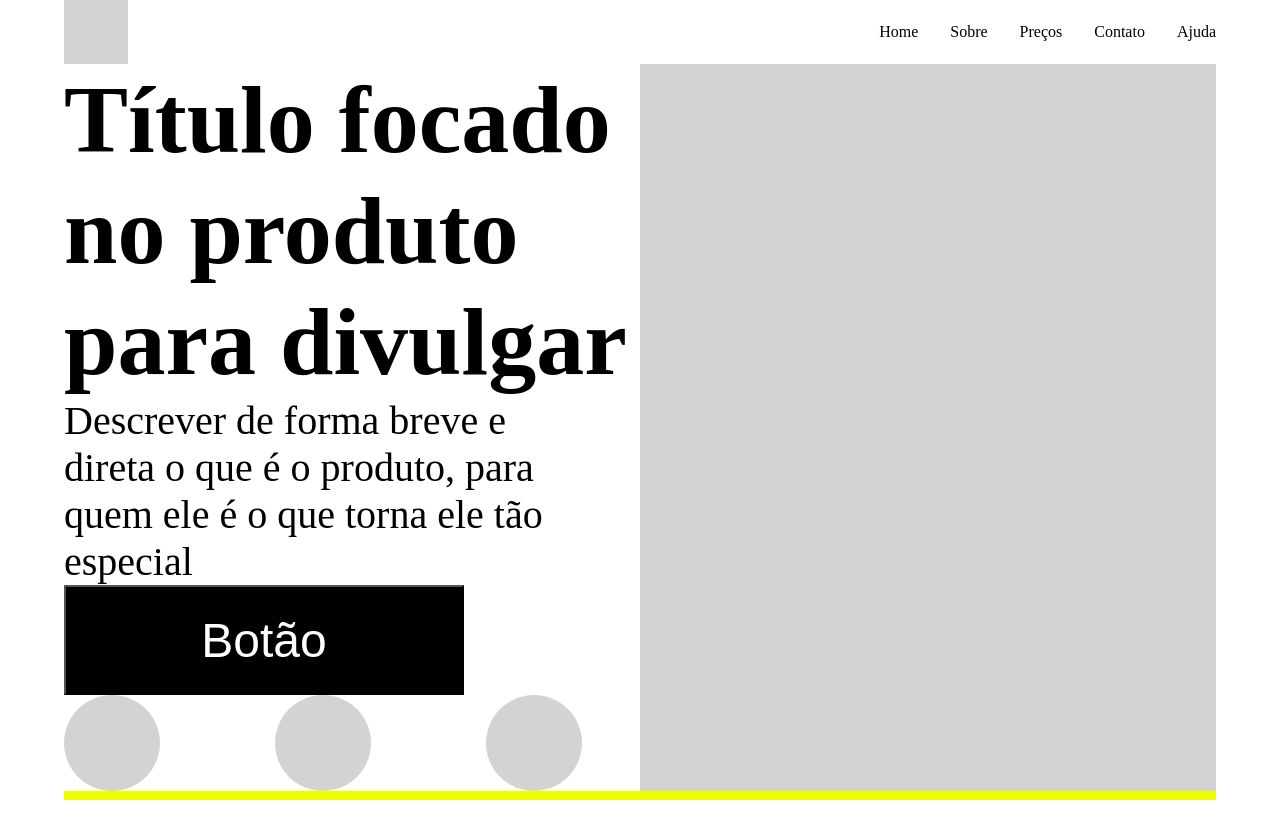
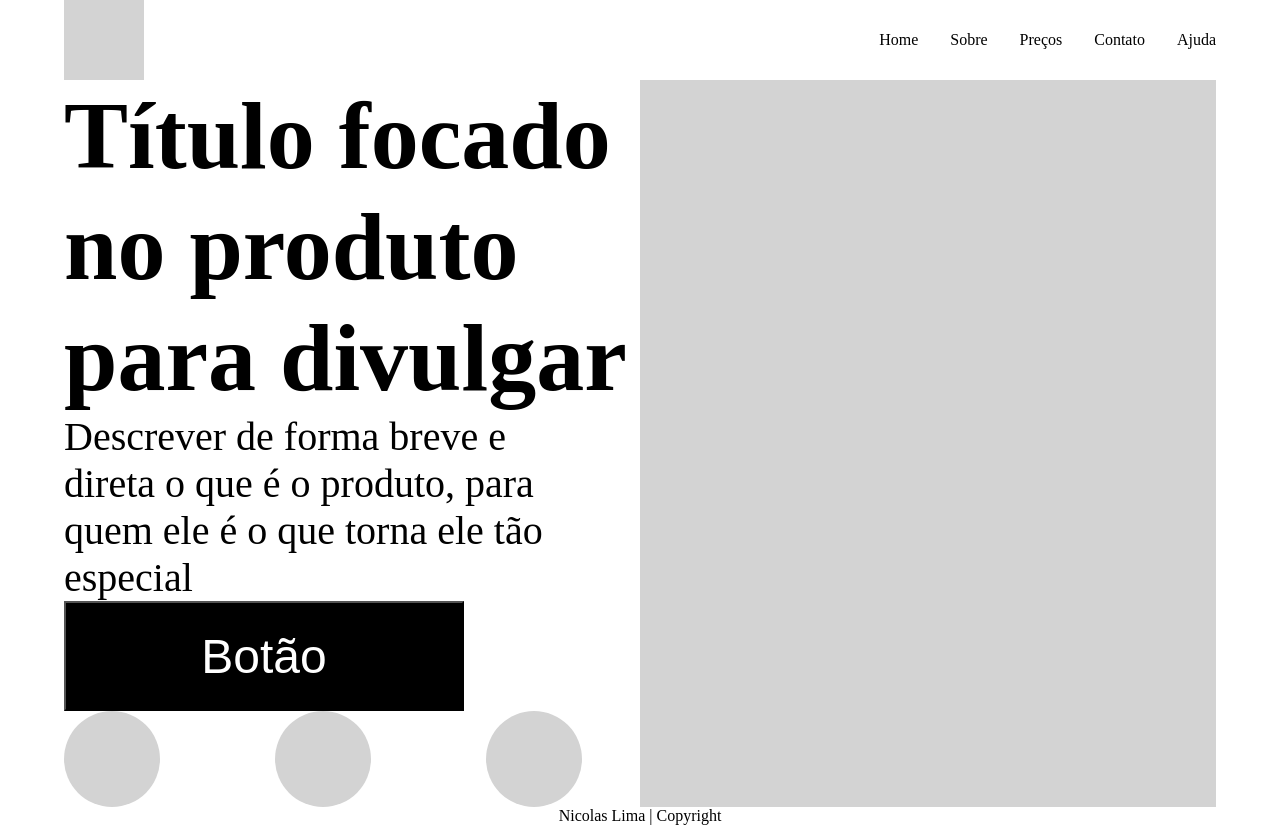
Before and after one commit to n1ckzao/layout-aa, a plain HTML site: page index.html in a window 1280 px wide. Before the commit the page ends 800 px from the top, so only its background shows below. Drawn offline with Linux system fonts and the light colour scheme.

Commit message:
footer ok

```diff
--- a/index.html
+++ b/index.html
@@ -34,6 +34,8 @@
         </div>
         <div class="imagem"></div>
     </main>
-    <footer></footer>
+    <footer>
+        Nicolas Lima | Copyright
+    </footer>
 </body>
 </html>
--- a/style.css
+++ b/style.css
@@ -25,8 +25,8 @@ header{
     align-items: center;
 }
 .logo{
-    height: 64px;
-    width: 64px;
+    height: 80px;
+    width: 80px;
     background-color: lightgray;
 }
 .menu ul{
@@ -75,6 +75,8 @@ main{
     background-color: lightgray;
 }
 footer{
-    background-color: rgb(238, 255, 2);
-    height: 50px;
+    height: 100px;
+    display: flex;
+    justify-content: center;
+    align-items: center;
 }
```
